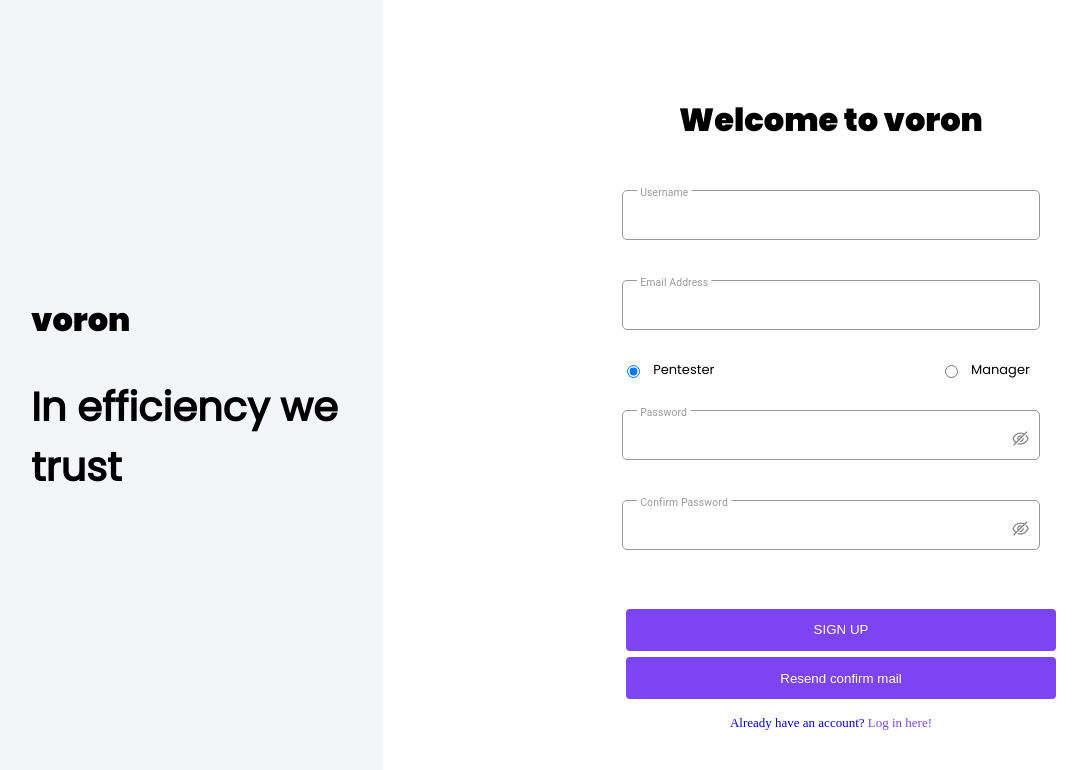
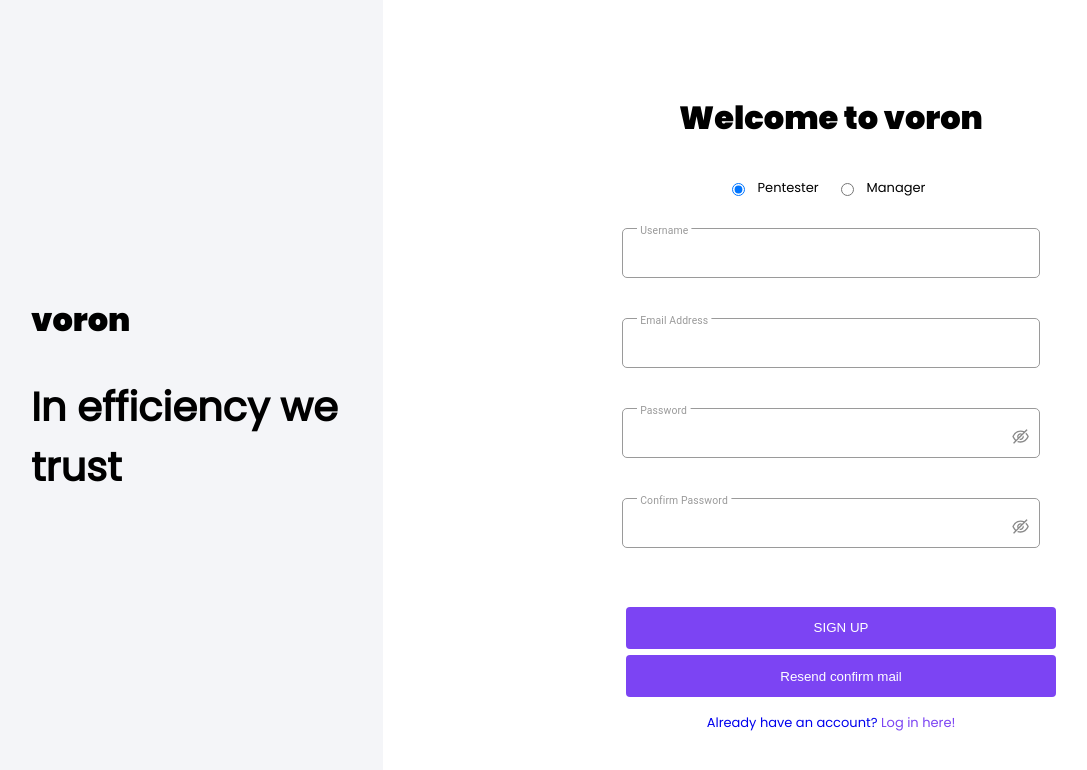
Before and after one commit to vrn-sh/erp, a React (Vite) app in the folder web/: page /sign_up in a window 1280 px wide. Shown: the top 770 px of the page, without its empty margins (1-1088 px from the left). Built offline with nearby package versions, Linux system fonts and the light colour scheme.

Commit message:
fix(web): permission and display of element

```diff
--- a/web/src/component/SideBar/SideBarData.tsx
+++ b/web/src/component/SideBar/SideBarData.tsx
@@ -23,6 +23,7 @@ const SideBarData = [
         icon: <AiIcons.AiOutlineStar />,
         iconClosed: <IoIcons.IoIosArrowForward />,
         iconOpened: <IoIcons.IoIosArrowDown />,
+        isForManager: true,
         subNav: [],
     },
     {
@@ -31,6 +32,7 @@ const SideBarData = [
         icon: <BsIcons.BsPeople />,
         iconClosed: <IoIcons.IoIosArrowForward />,
         iconOpened: <IoIcons.IoIosArrowDown />,
+        isForManager: true,
         subNav: [],
     },
     {
@@ -39,6 +41,7 @@ const SideBarData = [
         icon: <BsIcons.BsJournals />,
         iconClosed: <IoIcons.IoIosArrowForward />,
         iconOpened: <IoIcons.IoIosArrowDown />,
+        isForManager: false,
         subNav: [],
     },
     {
@@ -47,6 +50,7 @@ const SideBarData = [
         icon: <BsIcons.BsJournals />,
         iconClosed: <IoIcons.IoIosArrowForward />,
         iconOpened: <IoIcons.IoIosArrowDown />,
+        isForManager: false,
         subNav: [],
     },
 ];
--- a/web/src/component/SideBar/SideBarMenu.type.ts
+++ b/web/src/component/SideBar/SideBarMenu.type.ts
@@ -14,4 +14,5 @@ export interface ISideBarMenu {
     }[];
     iconOpened: ReactNode;
     iconClosed: ReactNode;
+    isForManager: boolean;
 }
--- a/web/src/main.scss
+++ b/web/src/main.scss
@@ -6,7 +6,7 @@ body {
     margin: 0;
 }
 
-p, h2 {
+p, span, h2 {
     font-family: 'Poppins-Regular';
 }
 
--- a/web/src/pages/Dashboard/SubDashboard.tsx
+++ b/web/src/pages/Dashboard/SubDashboard.tsx
@@ -7,10 +7,6 @@ export default function SubDashboard() {
         <div className="dashboard-pages">
             <div className="page-info">
                 <h1>Welcome to your dashboard</h1>
-                <div className="page-searcher">
-                    <label>Search on page</label>
-                    <input type="text" placeholder="Search..." />
-                </div>
             </div>
 
             <div className="assigned-missions">
--- a/web/src/pages/Dashboard/SubDashboards/Vulnerability.tsx
+++ b/web/src/pages/Dashboard/SubDashboards/Vulnerability.tsx
@@ -174,7 +174,7 @@ export default function Vulnerability() {
                                 <th className="md-3">Name</th>
                                 <th className="md-3">Mission</th>
                                 <th className="md-2">Impact</th>
-                                <th className="md-2">Type</th>
+                                {/* <th className="md-2">Type</th> */}
                                 <th className="md-2">Actions</th>
                             </tr>
                         </thead>
@@ -185,7 +185,7 @@ export default function Vulnerability() {
                                         <td>{vulnerability.name}</td>
                                         <td>{vulnerability.mission}</td>
                                         <td>{vulnerability.impact}</td>
-                                        <td>{vulnerability.vuln}</td>
+                                        {/* <td>{vulnerability.vuln}</td> */}
                                         <td>
                                             <input
                                                 type="button"
--- a/web/src/pages/Login/Login.scss
+++ b/web/src/pages/Login/Login.scss
@@ -59,6 +59,13 @@
     width: 100%;
     display: flex;
     flex-wrap: wrap;
+}
+
+.log-box {
+    text-decoration: none;
+    margin-top: 1rem;
+    font-family: 'Roboto-Light';
+    font-size: 13px;
 }
 
 label {
--- a/web/src/pages/SignUp/SignUp.scss
+++ b/web/src/pages/SignUp/SignUp.scss
@@ -246,8 +246,8 @@ label {
 }
 
 .role-choose {
-    width: 100%;
-    padding: 10px 0;
+    width: 50%;
+    padding: 10px;
     margin: 0 20px;
     display: flex;
     flex-direction: row;
--- a/web/src/pages/SignUp/SignUp.tsx
+++ b/web/src/pages/SignUp/SignUp.tsx
@@ -197,6 +197,28 @@ export default function SignUp() {
                             noValidate
                             className="form-signup"
                         >
+                            <div className="role-choose">
+                                <div className="radio-container">
+                                    <input
+                                        type="radio"
+                                        name="role"
+                                        value="pentester"
+                                        checked={state.role === 'pentester'}
+                                        onChange={handleChange}
+                                    />
+                                    <label>Pentester</label>
+                                </div>
+                                <div className="radio-container">
+                                    <input
+                                        type="radio"
+                                        name="role"
+                                        value="manager"
+                                        checked={state.role === 'manager'}
+                                        onChange={handleChange}
+                                    />
+                                    <label>Manager</label>
+                                </div>
+                            </div>
                             <div className="input-block">
                                 <label
                                     className="placeholder"
@@ -219,28 +241,6 @@ export default function SignUp() {
                                     name="email"
                                     onChange={handleChange}
                                 />
-                            </div>
-                            <div className="role-choose">
-                                <div className="radio-container">
-                                    <input
-                                        type="radio"
-                                        name="role"
-                                        value="pentester"
-                                        checked={state.role === 'pentester'}
-                                        onChange={handleChange}
-                                    />
-                                    <label>Pentester</label>
-                                </div>
-                                <div className="radio-container">
-                                    <input
-                                        type="radio"
-                                        name="role"
-                                        value="manager"
-                                        checked={state.role === 'manager'}
-                                        onChange={handleChange}
-                                    />
-                                    <label>Manager</label>
-                                </div>
                             </div>
                             <div className="input-block">
                                 <label
--- a/web/src/pages/Team/TeamList.tsx
+++ b/web/src/pages/Team/TeamList.tsx
@@ -65,9 +65,10 @@ export default function TeamList() {
                     const find = missions.filter(
                         (elem: any) => elem.team === idTeam
                     );
-                    tab.concat(find);
+                    tab.push(find);
                 }
-                setMission(!tab.length ? 0 : tab.length);
+                console.log(tab)
+                setMission(tab.length);
             })
             .catch((e) => {
                 throw e.message;
@@ -131,10 +132,6 @@ export default function TeamList() {
         <div className="dashboard-pages">
             <div className="page-info">
                 <h1>Team</h1>
-                <div className="page-searcher">
-                    <label>Search on page</label>
-                    <input type="text" placeholder="Search..." />
-                </div>
             </div>
             <div className="assigned-missions">
                 <div className="dashboard-table">
@@ -156,21 +153,20 @@ export default function TeamList() {
                                 ) : (
                                     <>
                                         <table
-                                            style={{ marginTop: '10px' }}
+                                            // style={{ marginTop: '10px' }}
                                             className="no_center_container"
                                         >
-                                            <thead>
+                                            <tbody>
                                                 <tr>
-                                                    <th>Name</th>
-                                                    <th>Manager</th>
-                                                    <th>Members</th>
-                                                    <th>Missions</th>
-                                                    <th>Action</th>
+                                                    <th className="md-3">Name</th>
+                                                    <th className="md-3">Manager</th>
+                                                    <th className="md-5">Members</th>
+                                                    <th className="md-5">Missions</th>
+                                                    <th className="md-3">Action</th>
                                                 </tr>
-                                            </thead>
                                             {records.map((team) => {
                                                 return (
-                                                    <tbody key={team.id}>
+
                                                         <tr key={team.id}>
                                                             <td>{team.name}</td>
                                                             <td>
@@ -221,9 +217,10 @@ export default function TeamList() {
                                                                 )}
                                                             </td>
                                                         </tr>
-                                                    </tbody>
+
                                                 );
                                             })}
+                                            </tbody>
                                         </table>
                                         <nav>
                                             <ul className="pagination">
```
Also changed, not shown: web/src/component/SideBar/SideBar.tsx (+9 -2 lines), web/src/pages/Login/Login.tsx (+6 -1 lines).
